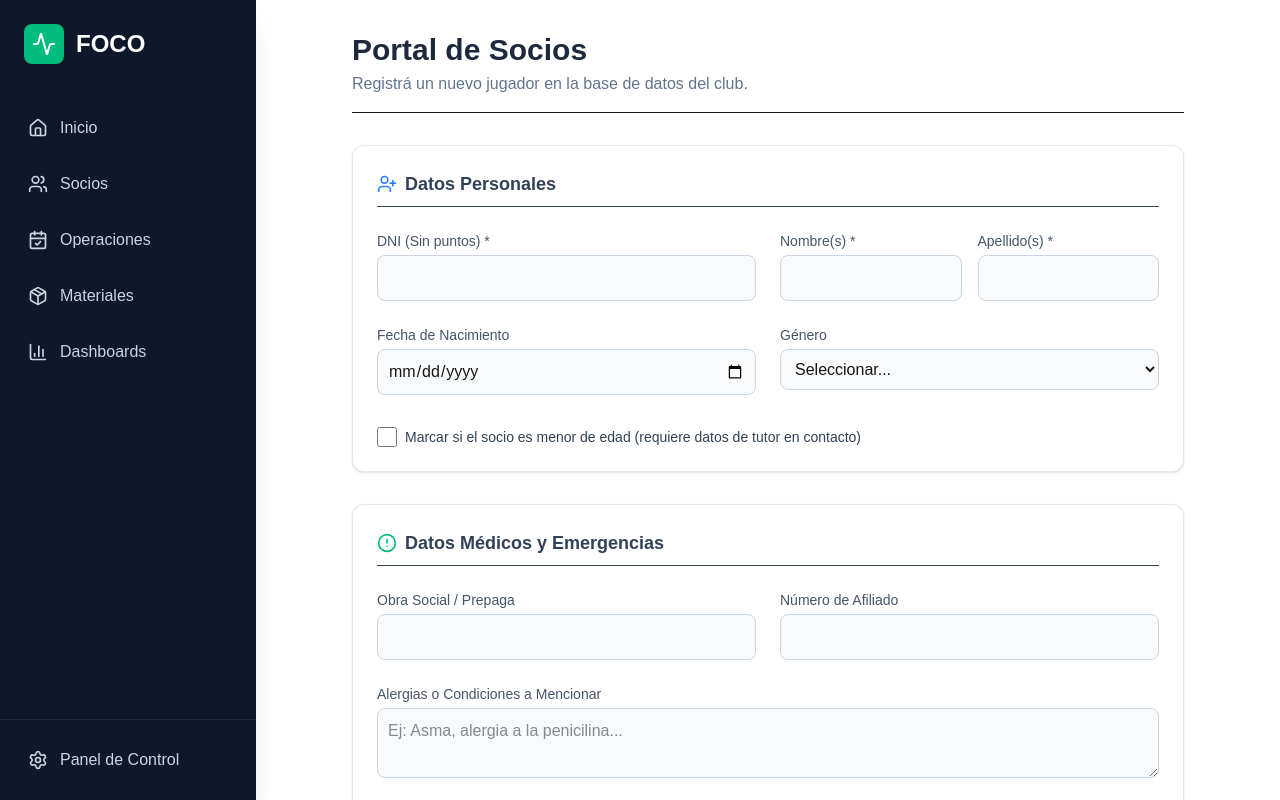
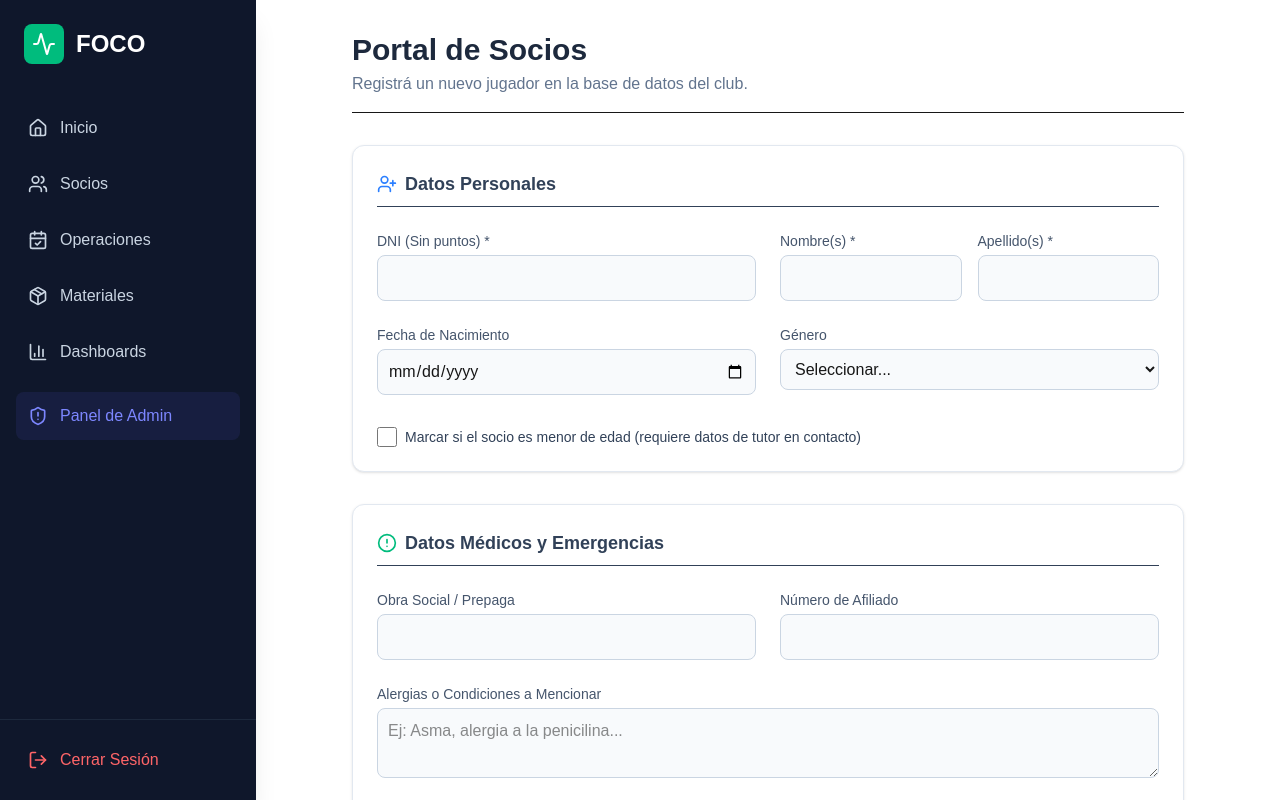
Before and after one commit to santisala23-sys/foco-erp, a Next.js app: page /socios in a window 1280 px wide. Built offline with nearby package versions, Linux system fonts and the light colour scheme; no server answers.

Commit message:
Sidebar: agregado botón de logout y acceso a panel admin

```diff
--- a/app/components/Sidebar.js
+++ b/app/components/Sidebar.js
@@ -2,18 +2,28 @@
 
 import { useState } from 'react'
 import Link from 'next/link'
-import { Users, Package, CalendarCheck, BarChart3, Settings, Home, Activity, Menu, X } from 'lucide-react'
+import { useRouter } from 'next/navigation'
+import { supabaseClient } from './lib/db' // Asegurate de que la ruta a db.ts sea correcta
+import { Users, Package, CalendarCheck, BarChart3, Settings, Home, Activity, Menu, X, LogOut, ShieldAlert } from 'lucide-react'
 
 export default function Sidebar() {
   const [isOpen, setIsOpen] = useState(false)
+  const router = useRouter()
 
-  // Funciones para abrir y cerrar
   const toggleSidebar = () => setIsOpen(!isOpen)
   const closeSidebar = () => setIsOpen(false)
 
+  // Función para cerrar sesión de verdad
+  const handleLogout = async () => {
+    await supabaseClient.auth.signOut();
+    localStorage.removeItem('foco_auth');
+    closeSidebar();
+    router.push('/login');
+  };
+
   return (
     <>
-      {/* 1. BARRA SUPERIOR MÓVIL (Solo se ve en celulares) */}
+      {/* 1. BARRA SUPERIOR MÓVIL */}
       <div className="md:hidden fixed top-0 left-0 w-full bg-slate-900 text-white p-4 z-40 flex justify-between items-center shadow-md">
         <div className="flex items-center gap-2 font-bold text-lg">
           <Activity size={20} className="text-emerald-400" /> FOCO ERP
@@ -23,7 +33,7 @@ export default function Sidebar() {
         </button>
       </div>
 
-      {/* 2. FONDO OSCURO (Cuando el menú está abierto en el celu) */}
+      {/* 2. FONDO OSCURO */}
       {isOpen && (
         <div
           className="md:hidden fixed inset-0 bg-black/50 z-40 backdrop-blur-sm transition-opacity"
@@ -32,14 +42,12 @@ export default function Sidebar() {
       )}
 
       {/* 3. EL SIDEBAR REAL */}
-      {/* Usamos md:static para escritorio, y fixed con translate para que se deslice en el celu */}
       <aside className={`
         fixed md:static inset-y-0 left-0 z-50
         w-64 bg-slate-900 text-slate-300 min-h-screen flex flex-col shadow-xl
         transform transition-transform duration-300 ease-in-out
         ${isOpen ? 'translate-x-0' : '-translate-x-full md:translate-x-0'}
       `}>
-        {/* Cabecera del Sidebar */}
         <div className="p-6 mb-4 flex justify-between items-center">
           <h2 className="text-2xl font-bold text-white flex items-center gap-3">
             <div className="bg-emerald-500 p-2 rounded-lg text-white">
@@ -47,13 +55,11 @@ export default function Sidebar() {
             </div>
             FOCO
           </h2>
-          {/* Botón de cerrar solo en móvil */}
           <button onClick={closeSidebar} className="md:hidden text-slate-400 hover:text-white">
             <X size={24} />
           </button>
         </div>
 
-        {/* Links de Navegación (Le agregamos onClick={closeSidebar} para que se cierre al elegir uno) */}
         <nav className="flex-1 px-4 space-y-2 font-medium overflow-y-auto pb-4">
           <Link href="/" onClick={closeSidebar} className="flex items-center gap-3 p-3 rounded-lg hover:bg-slate-800 hover:text-white transition">
             <Home size={20} /> Inicio
@@ -70,13 +76,21 @@ export default function Sidebar() {
           <Link href="/dashboards" onClick={closeSidebar} className="flex items-center gap-3 p-3 rounded-lg hover:bg-slate-800 hover:text-white transition">
             <BarChart3 size={20} /> Dashboards
           </Link>
+
+          {/* Acceso a Admin (Podés ocultarlo con lógica de rol si querés) */}
+          <Link href="/admin" onClick={closeSidebar} className="flex items-center gap-3 p-3 rounded-lg bg-indigo-500/10 text-indigo-400 hover:bg-indigo-500 hover:text-white transition mt-4">
+            <ShieldAlert size={20} /> Panel de Admin
+          </Link>
         </nav>
 
-        {/* Configuración */}
+        {/* Sección de Salida */}
         <div className="p-4 border-t border-slate-800 mt-auto">
-          <Link href="/configuracion" onClick={closeSidebar} className="flex items-center gap-3 p-3 rounded-lg hover:bg-slate-800 hover:text-white transition">
-            <Settings size={20} /> Panel de Control
-          </Link>
+          <button
+            onClick={handleLogout}
+            className="w-full flex items-center gap-3 p-3 rounded-lg text-red-400 hover:bg-red-500/10 hover:text-red-300 transition"
+          >
+            <LogOut size={20} /> Cerrar Sesión
+          </button>
         </div>
       </aside>
     </>
```
